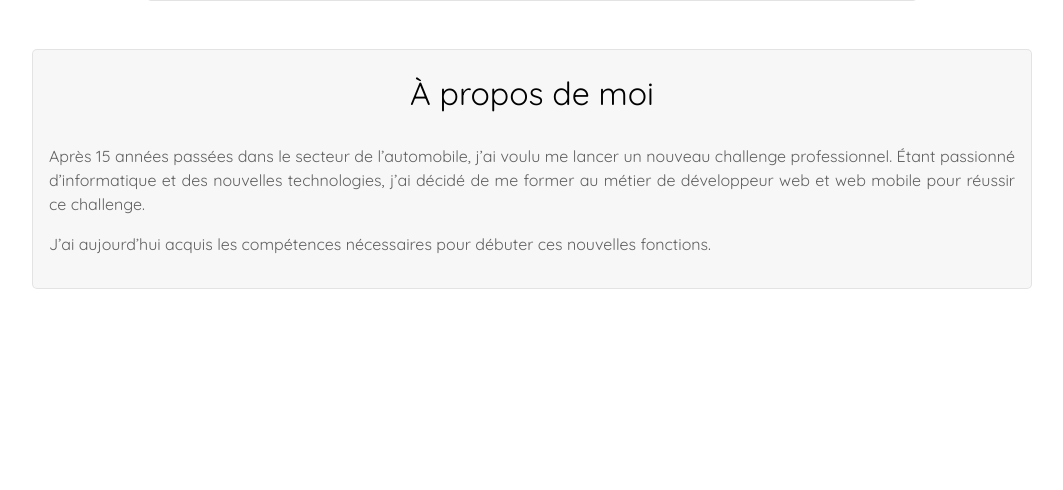
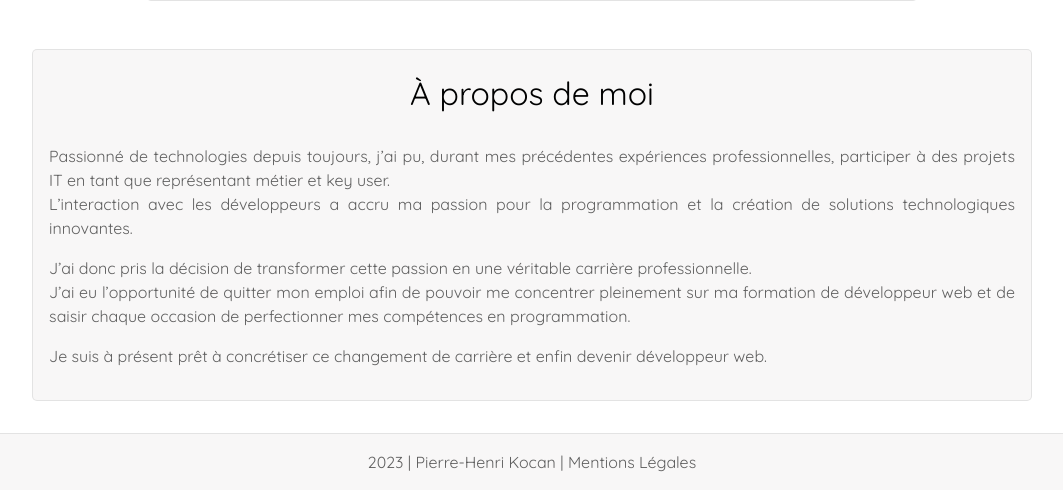
Before and after one commit to Pierre-Henri-Kocan/CV-en-ligne-symfony, a Symfony app: template templates/home/index.html.twig in a window 1280 px wide. Shown: the part 584-1074 px from the top of the page, without its empty margins (108-1171 px from the left). Before the commit the page ends 873 px from the top, so only its background shows below. Run offline with Twig, Linux system fonts and the light colour scheme; the template is opened without the code that fills it, so the values that code supplies are empty; some libraries are stand-ins or nearby versions.

Commit message:
footer include created

```diff
--- a/public/css/style.css
+++ b/public/css/style.css
@@ -4,6 +4,8 @@
     --text: #606060;
     --primary: #276efd;
     --primary-light: #276efd7f;
+    --bg-gray-light: rgba(241, 240, 240, 0.50);
+    --br-gray-medium: rgba(208, 208, 208, 0.50);
 }
 
 * {
@@ -42,13 +44,36 @@ body {
     margin-right: 1rem;
 }
 
+/* ---------------------- footer ---------------------- */
+
+footer {
+  width: 100%;
+  background-color: var(--bg-gray-light);
+  padding: 1rem;
+  color: var(--text);
+  border-top: solid 1px var(--br-gray-medium);
+}
+
+footer p {
+  text-align: center;
+  margin-bottom: 0;
+}
+
+.btn-legal {
+  color: var(--text);
+  padding: 0;
+  border: 0;
+  margin: 0;
+  vertical-align: baseline;
+}
+
 /* ---------------------- profil ---------------------- */
 
 .card {
     margin: 3rem auto 2rem auto;
-    background-color: rgba(241, 240, 240, 0.50);
+    background-color: var(--bg-gray-light);
     border-radius: 5px;
-    border: solid 1px rgba(208, 208, 208, 0.50);
+    border: solid 1px var(--br-gray-medium);
   }
 
 .profil-card {
@@ -158,11 +183,11 @@ body {
 /* ---------------------- about ---------------------- */
 
 .about {
-    background-color: rgba(241, 240, 240, 0.50);
+    background-color: var(--bg-gray-light);
     margin: 1rem auto 2rem auto;
     padding: 1rem;
     border-radius: 5px;
-    border: solid 1px rgba(208, 208, 208, 0.50);
+    border: solid 1px var(--br-gray-medium);
 
   }
 
@@ -349,7 +374,9 @@ body {
 
 .technology-card:hover {
   transform: scale(1.1);
-  box-shadow: 5px 5px 15px 5px #FF8080, -9px 5px 15px 5px #FFE488, -7px -5px 15px 5px #8CFF85, 12px -5px 15px 5px #80C7FF, 12px 10px 15px 7px #E488FF, -10px 10px 15px 7px #FF616B, -10px -7px 27px 1px #8E5CFF, 5px 5px 15px 5px rgba(0,0,0,0);
+  box-shadow: 0px 0px 13px 3px rgba(0,0,0,0.54);
+  -webkit-box-shadow: 0px 0px 13px 3px rgba(0,0,0,0.54);
+  -moz-box-shadow: 0px 0px 13px 3px rgba(0,0,0,0.54);
 }
 
 .technology-image {
--- a/templates/base.html.twig
+++ b/templates/base.html.twig
@@ -21,4 +21,6 @@
 			<script src="{{ asset('js/script.js') }}" defer></script>
             <script src="https://cdn.jsdelivr.net/npm/bootstrap@5.1.1/dist/js/bootstrap.bundle.min.js" integrity="sha384-/bQdsTh/da6pkI1MST/rWKFNjaCP5gBSY4sEBT38Q/9RBh9AH40zEOg7Hlq2THRZ" crossorigin="anonymous"></script>
 	{% endblock %}
+
+{% include "includes/_footer.html.twig" %}
 </html>
--- a/templates/home/index.html.twig
+++ b/templates/home/index.html.twig
@@ -51,8 +51,9 @@
 
 <div class="about" style="max-width: 1000px;">
 	<h2>À propos de moi</h2>
-	<p>Après 15 années passées dans le secteur de l’automobile, j’ai voulu me lancer un nouveau challenge professionnel. Étant passionné d’informatique et des nouvelles technologies, j’ai décidé de me former au métier de développeur web et web mobile pour réussir ce challenge.</p>
-	<p>J’ai aujourd’hui acquis les compétences nécessaires pour débuter ces nouvelles fonctions.</p>
+	<p>Passionné de technologies depuis toujours, j’ai pu, durant mes précédentes expériences professionnelles, participer à des projets IT en tant que représentant métier et key user.</br>L’interaction avec les développeurs  a accru ma passion pour la programmation et la création de solutions technologiques innovantes.</p>
+	<p>J’ai donc pris la décision de transformer cette passion en une véritable carrière professionnelle.</br>J’ai eu l’opportunité de quitter mon emploi afin de pouvoir me concentrer pleinement sur ma formation de développeur web et de saisir chaque occasion de perfectionner mes compétences en programmation.</p>
+	<p>Je suis à présent prêt à concrétiser ce changement de carrière et enfin devenir développeur web.</p>
 </div>
 
 {% endblock %}
--- /dev/null
+++ b/templates/includes/_footer.html.twig
@@ -0,0 +1,35 @@
+<footer>
+	<p>
+		2023 | Pierre-Henri Kocan |
+		<a class="btn btn-legal" data-bs-toggle="modal" data-bs-target="#mentionsLegales">Mentions Légales</a>
+	</p>
+	<div class="modal fade" id="mentionsLegales" tabindex="-1" aria-labelledby="exampleModalLabel" aria-hidden="true">
+		<div class="modal-dialog">
+			<div class="modal-content">
+				<div class="modal-header">
+					<h5 class="modal-title fs-5" id="exampleModalLabel">Mentions légales</h5>
+					<button type="button" class="btn-close" data-bs-dismiss="modal" aria-label="Close"></button>
+				</div>
+				<div class="modal-body">
+					Le site www.pierre-henri-kocan.com est développé et géré par :<br>
+					Pierre-Henri Kocan.
+					<br>
+					<br>
+					Le site www.pierre-henri-kocan.com est hébergé par :<br>
+					OVHcloud.<br>
+					SAS au capital de 10 174 560 €<br>
+					RCS Lille Métropole 424 761 419 00045<br>
+					Code APE 2620Z<br>
+					N° TVA : FR 22 424 761 419<br>
+					Siège social :<br>
+					2 rue Kellermann<br>
+					59100 Roubaix<br>
+					France<br>
+					Président : Michel Paulin<br>
+					Hébergeur : OVH SAS<br>
+					Tél : 1007<br>
+				</div>
+			</div>
+		</div>
+	</div>
+</footer>
```
